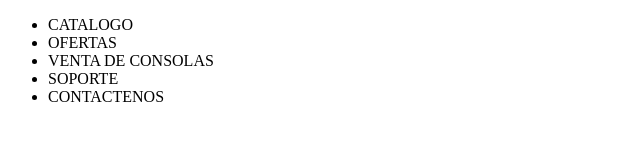
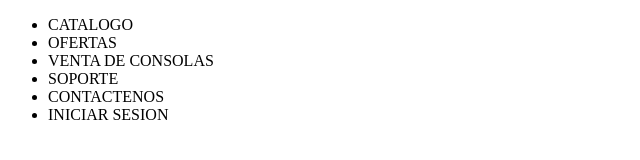
Before and after one commit to giovany06/GAMESTORE, a plain HTML site: page Index.html in a window 1280 px wide. Shown: the whole page, without its empty margins (0-640 px from the left). Drawn offline with Linux system fonts and the light colour scheme.

Commit message:
agregado Iniciar sesion en index.html

```diff
--- a/Index.html
+++ b/Index.html
@@ -14,6 +14,7 @@
             <li>VENTA DE CONSOLAS</li>
             <li>SOPORTE</li>
             <li>CONTACTENOS</li>
+            <li>INICIAR SESION</li>
         </ul>
     </div>
 </body>
```
